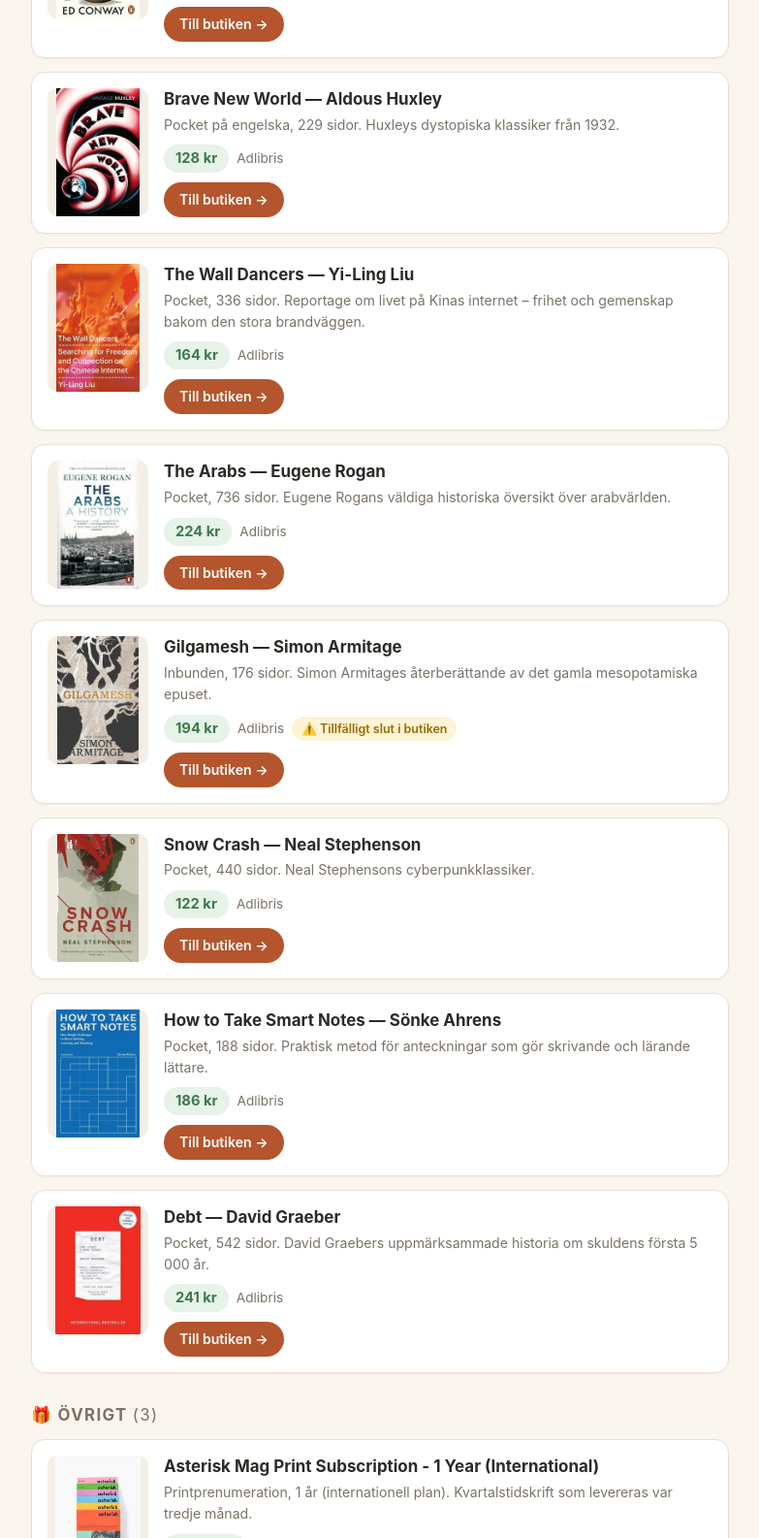
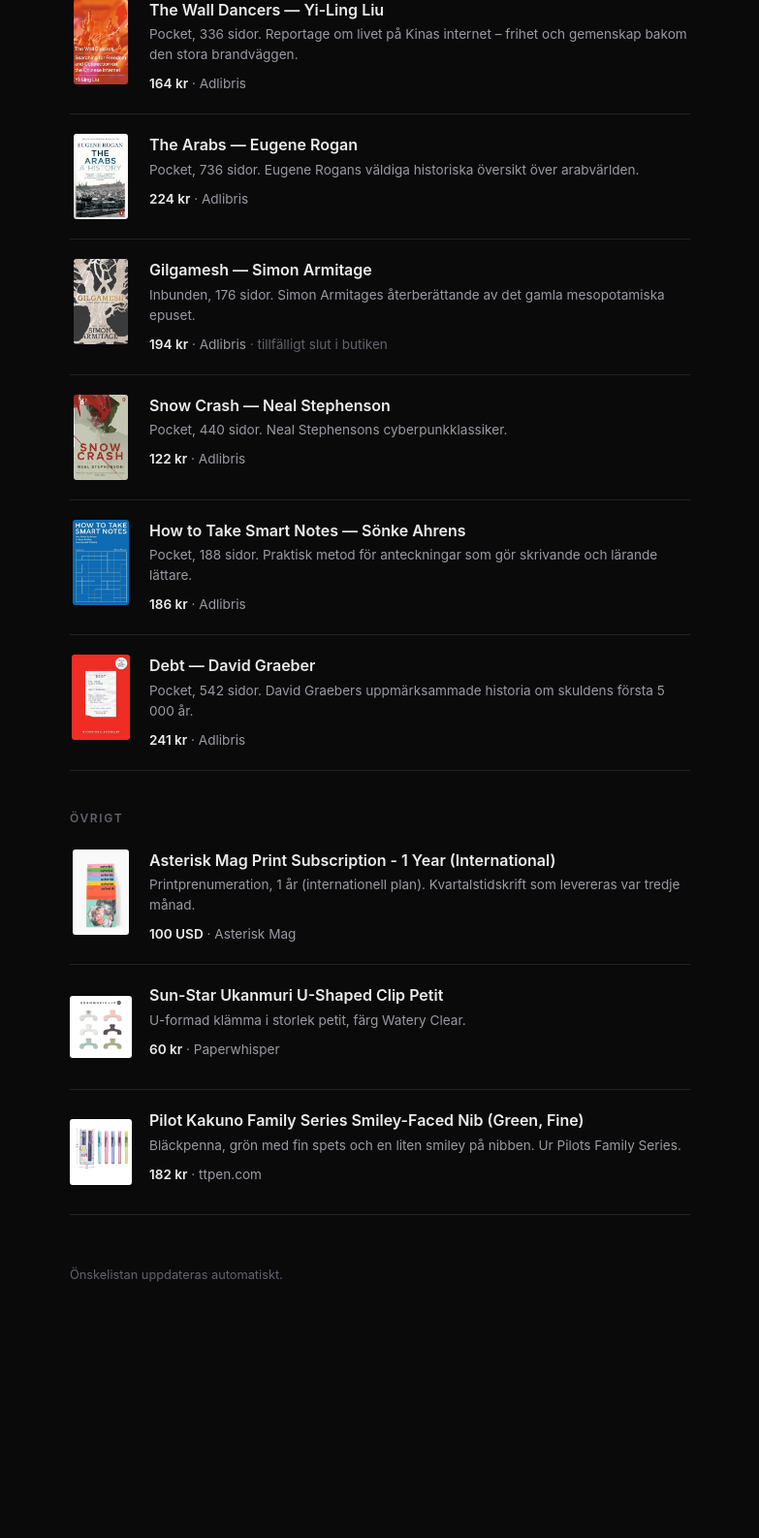
Before and after one commit to closp-employee/wishlist, a plain HTML site: page index.html in a window 1280 px wide. Shown: the part 1214-2800 px from the top of the page at 97% size, without its empty margins (248-1031 px from the left). After the commit the page ends 2603 px from the top, so only its background shows below. Drawn offline with Linux system fonts and the light colour scheme.

Commit message:
Uppdatera önskelistan (2026-11-19 11:59 UTC)

```diff
--- a/index.html
+++ b/index.html
@@ -3,241 +3,199 @@
 <head>
 <meta charset="utf-8">
 <meta name="viewport" content="width=device-width, initial-scale=1">
-<title>🎁 Önskelista</title>
-<meta name="description" content="Min önskelista – böcker, teknik och småsaker.">
+<meta name="color-scheme" content="dark">
+<title>Önskelista</title>
+<meta name="description" content="Min önskelista.">
 <style>
 :root {
-  --bg: #faf6ef; --card: #ffffff; --border: #e8e0d2;
-  --text: #2d2a26; --muted: #7a7267; --accent: #b4552d;
-  --accent-soft: #f6e8dd; --green: #3d7a4f; --green-soft: #e7f2e9;
-  --warn: #9a6b00; --warn-soft: #fdf3d7;
+  --bg: #0a0a0b; --surface: #121214; --line: #232327;
+  --text: #ececee; --muted: #9a9aa3; --faint: #63636e;
 }
 * { box-sizing: border-box; margin: 0; padding: 0; }
+html { color-scheme: dark; }
 body {
   background: var(--bg); color: var(--text);
   font-family: -apple-system, BlinkMacSystemFont, 'Segoe UI', Roboto,
                'Helvetica Neue', Arial, sans-serif;
-  line-height: 1.55; padding: 24px 16px 48px;
+  line-height: 1.55; padding: 56px 20px 64px;
   overflow-x: hidden; overflow-wrap: break-word;
+  -webkit-font-smoothing: antialiased;
 }
-.wrap { max-width: 720px; margin: 0 auto; }
-header { text-align: center; margin-bottom: 28px; }
-h1 { font-size: 2em; letter-spacing: -0.02em; }
-.count {
-  display: inline-block; margin-top: 8px; padding: 3px 14px;
-  background: var(--accent-soft); color: var(--accent);
-  border-radius: 999px; font-size: 0.85em; font-weight: 600;
+.wrap { max-width: 640px; margin: 0 auto; }
+header { margin-bottom: 44px; }
+h1 { font-size: 1.9em; font-weight: 650; letter-spacing: -0.02em; }
+.sub { color: var(--muted); font-size: 0.9em; margin-top: 6px; }
+.intro { color: var(--muted); font-size: 0.9em; margin-top: 16px; max-width: 520px; }
+.export {
+  display: inline-block; margin-top: 20px; padding: 8px 16px;
+  border: 1px solid var(--line); border-radius: 8px;
+  background: var(--surface); color: var(--text);
+  text-decoration: none; font-size: 0.85em;
 }
-.intro {
-  margin: 16px auto 0; max-width: 560px; color: var(--muted);
-  font-size: 0.95em;
+.export:hover { border-color: #3d3d46; }
+h2 {
+  font-size: 0.75em; text-transform: uppercase; letter-spacing: 0.14em;
+  color: var(--faint); font-weight: 600; margin: 40px 0 2px;
 }
-.intro strong { color: var(--text); }
-h2 {
-  font-size: 1.05em; color: var(--muted); text-transform: uppercase;
-  letter-spacing: 0.08em; margin: 30px 0 12px; font-weight: 700;
+.item { display: flex; gap: 18px; padding: 20px 0; border-bottom: 1px solid var(--line); }
+.thumb {
+  flex-shrink: 0; width: 64px; height: 88px;
+  display: flex; align-items: center; justify-content: center;
 }
-.card {
-  display: flex; gap: 16px; background: var(--card);
-  border: 1px solid var(--border); border-radius: 14px;
-  padding: 16px; margin-bottom: 14px;
-  box-shadow: 0 1px 3px rgba(60, 50, 30, 0.05);
-  transition: border-color 0.2s, box-shadow 0.2s;
-}
-.card:hover { border-color: var(--accent); box-shadow: 0 3px 10px rgba(60,50,30,0.10); }
-.thumb {
-  flex-shrink: 0; width: 104px; height: 132px; border-radius: 10px;
-  background: #f4efe6; display: flex; align-items: center;
-  justify-content: center; overflow: hidden;
-}
-.thumb img { max-width: 100%; max-height: 100%; object-fit: contain; }
-.body { flex: 1; min-width: 0; display: flex; flex-direction: column; }
-.body h3 { font-size: 1.06em; line-height: 1.35; margin-bottom: 4px; }
+.thumb img { max-width: 100%; max-height: 100%; object-fit: contain; border-radius: 3px; }
+.body { flex: 1; min-width: 0; }
+.body h3 { font-size: 1em; font-weight: 600; line-height: 1.4; }
 .body h3 a { color: var(--text); text-decoration: none; }
-.body h3 a:hover { color: var(--accent); }
-.desc { color: var(--muted); font-size: 0.88em; margin-bottom: 10px; }
-.meta { display: flex; flex-wrap: wrap; gap: 8px; align-items: center; margin-bottom: 10px; }
-.price {
-  background: var(--green-soft); color: var(--green);
-  font-weight: 700; font-size: 0.92em; padding: 3px 12px;
-  border-radius: 999px; white-space: nowrap;
-}
-.shop { color: var(--muted); font-size: 0.85em; }
-.stock {
-  background: var(--warn-soft); color: var(--warn);
-  font-size: 0.78em; font-weight: 600; padding: 3px 10px;
-  border-radius: 999px;
-}
-.btn {
-  margin-top: auto; align-self: flex-start;
-  background: var(--accent); color: #fff; text-decoration: none;
-  font-size: 0.88em; font-weight: 600; padding: 7px 16px;
-  border-radius: 999px; white-space: nowrap;
-}
-.btn:hover { filter: brightness(1.1); }
-footer {
-  margin-top: 36px; text-align: center; color: var(--muted);
-  font-size: 0.82em;
-}
+.body h3 a:hover { text-decoration: underline; }
+.desc { color: var(--muted); font-size: 0.85em; margin-top: 4px; }
+.meta { margin-top: 9px; font-size: 0.85em; color: var(--muted); }
+.price { color: var(--text); font-weight: 600; }
+.oos { color: var(--faint); }
+footer { margin-top: 52px; color: var(--faint); font-size: 0.8em; }
 @media (max-width: 480px) {
-  body { padding: 16px 10px 36px; }
-  h1 { font-size: 1.6em; }
-  .card { gap: 12px; padding: 12px; }
-  .thumb { width: 84px; height: 110px; }
-  .body h3 { font-size: 0.98em; }
-  .desc { font-size: 0.84em; }
+  body { padding: 36px 16px 48px; }
+  h1 { font-size: 1.55em; }
+  .item { gap: 14px; padding: 16px 0; }
+  .thumb { width: 54px; height: 74px; }
+  .body h3 { font-size: 0.95em; }
+  .desc, .meta { font-size: 0.82em; }
 }
 </style>
 </head>
 <body>
 <div class="wrap">
 <header>
-  <h1>🎁 Önskelista</h1>
-  <span class="count">15 önskningar</span>
-  <p class="intro">Här är saker jag önskar mig. Klicka på en artikel för att komma till butiken.
-  <strong>Köper du något?</strong> Säg gärna till i familjechatten, så undviker vi dubletter!</p>
+  <h1>Önskelista</h1>
+  <p class="sub">15 saker · uppdaterad 19 november 2026</p>
+  <p class="intro">Klicka på en artikel för att komma till butiken. Köper du något? Säg gärna till i familjechatten, så undviker vi dubletter.</p>
+  <a class="export" href="wishlist.xlsx" download>Exportera till Excel</a>
 </header>
 <main>
-  <h2>⌚ Teknik <span style="font-weight:400">(1)</span></h2>
-    <article class="card">
+  <h2>Teknik</h2>
+    <div class="item">
       <a class="thumb" href="https://www.elgiganten.se/product/mobiler-tablets-smartklockor/smart-ring/oura-ring-5-smart-ring-storlek-10-silver/1093403" target="_blank" rel="noopener"><img src="images/58b8cb98f1bd28.jpg" alt="Oura Ring 5 Smart Ring — Silver, Size 10" loading="lazy"></a>
       <div class="body">
         <h3><a href="https://www.elgiganten.se/product/mobiler-tablets-smartklockor/smart-ring/oura-ring-5-smart-ring-storlek-10-silver/1093403" target="_blank" rel="noopener">Oura Ring 5 Smart Ring — Silver, Size 10</a></h3>
         <p class="desc">Silver, storlek 10. Black Friday-pris t.o.m. 30 november (ord. 5 390 kr). Full funktionalitet kräver Oura-medlemskap, ca 6 €/mån.</p>
-        <div class="meta"><span class="price">3 590 kr</span><span class="shop">Elgiganten</span></div>
-        <a class="btn" href="https://www.elgiganten.se/product/mobiler-tablets-smartklockor/smart-ring/oura-ring-5-smart-ring-storlek-10-silver/1093403" target="_blank" rel="noopener">Till butiken →</a>
+        <p class="meta"><span class="price">3 590 kr</span> · Elgiganten</p>
       </div>
-    </article>
-  <h2>📚 Böcker <span style="font-weight:400">(11)</span></h2>
-    <article class="card">
+    </div>
+  <h2>Böcker</h2>
+    <div class="item">
       <a class="thumb" href="https://www.amazon.se/Deceit-Desire-Novel-Literary-Structure/dp/0801818303" target="_blank" rel="noopener"><img src="images/b3ce53521113b3.jpg" alt="Deceit, Desire, and the Novel — René Girard" loading="lazy"></a>
       <div class="body">
         <h3><a href="https://www.amazon.se/Deceit-Desire-Novel-Literary-Structure/dp/0801818303" target="_blank" rel="noopener">Deceit, Desire, and the Novel — René Girard</a></h3>
         <p class="desc">Pocket på engelska. Girards klassiker om begär och imitation. Begagnade från 334 kr, nya från ca 376 kr.</p>
-        <div class="meta"><span class="price">från 334,82 kr</span><span class="shop">Amazon.se</span></div>
-        <a class="btn" href="https://www.amazon.se/Deceit-Desire-Novel-Literary-Structure/dp/0801818303" target="_blank" rel="noopener">Till butiken →</a>
+        <p class="meta"><span class="price">från 334,82 kr</span> · Amazon.se</p>
       </div>
-    </article>
-    <article class="card">
+    </div>
+    <div class="item">
       <a class="thumb" href="https://www.adlibris.com/sv/bok/about-looking-9780747599579" target="_blank" rel="noopener"><img src="images/dd3cd5f263aeee.jpg" alt="About Looking — John Berger" loading="lazy"></a>
       <div class="body">
         <h3><a href="https://www.adlibris.com/sv/bok/about-looking-9780747599579" target="_blank" rel="noopener">About Looking — John Berger</a></h3>
         <p class="desc">Pocket, 224 sidor. Essäer om seende: djur, krigsfotografi, Rodin och Giacometti.</p>
-        <div class="meta"><span class="price">191 kr</span><span class="shop">Adlibris</span></div>
-        <a class="btn" href="https://www.adlibris.com/sv/bok/about-looking-9780747599579" target="_blank" rel="noopener">Till butiken →</a>
+        <p class="meta"><span class="price">191 kr</span> · Adlibris</p>
       </div>
-    </article>
-    <article class="card">
+    </div>
+    <div class="item">
       <a class="thumb" href="https://www.adlibris.com/sv/bok/a-canticle-for-leibowitz-9780356513171" target="_blank" rel="noopener"><img src="images/15cd3cce6e8cf3.jpg" alt="A Canticle for Leibowitz — Walter M. Miller" loading="lazy"></a>
       <div class="body">
         <h3><a href="https://www.adlibris.com/sv/bok/a-canticle-for-leibowitz-9780356513171" target="_blank" rel="noopener">A Canticle for Leibowitz — Walter M. Miller</a></h3>
         <p class="desc">Pocket, 336 sidor. Klassisk postapokalyptisk sci-fi om en ny mörk medeltid och mänsklighetens pånyttfödelse.</p>
-        <div class="meta"><span class="price">142 kr</span><span class="shop">Adlibris</span></div>
-        <a class="btn" href="https://www.adlibris.com/sv/bok/a-canticle-for-leibowitz-9780356513171" target="_blank" rel="noopener">Till butiken →</a>
+        <p class="meta"><span class="price">142 kr</span> · Adlibris</p>
       </div>
-    </article>
-    <article class="card">
+    </div>
+    <div class="item">
       <a class="thumb" href="https://www.adlibris.com/sv/bok/material-world-9780753559178" target="_blank" rel="noopener"><img src="images/1d2f0ffa401e01.jpg" alt="Material World — Ed Conway" loading="lazy"></a>
       <div class="body">
         <h3><a href="https://www.adlibris.com/sv/bok/material-world-9780753559178" target="_blank" rel="noopener">Material World — Ed Conway</a></h3>
         <p class="desc">Pocket, 512 sidor. De sex råmaterialen som formar vår civilisation: sand, salt, järn, koppar, olja och litium.</p>
-        <div class="meta"><span class="price">145 kr</span><span class="shop">Adlibris</span></div>
-        <a class="btn" href="https://www.adlibris.com/sv/bok/material-world-9780753559178" target="_blank" rel="noopener">Till butiken →</a>
+        <p class="meta"><span class="price">145 kr</span> · Adlibris</p>
       </div>
-    </article>
-    <article class="card">
+    </div>
+    <div class="item">
       <a class="thumb" href="https://www.adlibris.com/sv/bok/brave-new-world-9780099518471" target="_blank" rel="noopener"><img src="images/21084cb1aa55f3.jpg" alt="Brave New World — Aldous Huxley" loading="lazy"></a>
       <div class="body">
         <h3><a href="https://www.adlibris.com/sv/bok/brave-new-world-9780099518471" target="_blank" rel="noopener">Brave New World — Aldous Huxley</a></h3>
         <p class="desc">Pocket på engelska, 229 sidor. Huxleys dystopiska klassiker från 1932.</p>
-        <div class="meta"><span class="price">128 kr</span><span class="shop">Adlibris</span></div>
-        <a class="btn" href="https://www.adlibris.com/sv/bok/brave-new-world-9780099518471" target="_blank" rel="noopener">Till butiken →</a>
+        <p class="meta"><span class="price">128 kr</span> · Adlibris</p>
       </div>
-    </article>
-    <article class="card">
+    </div>
+    <div class="item">
       <a class="thumb" href="https://www.adlibris.com/sv/bok/the-wall-dancers-9781806172924" target="_blank" rel="noopener"><img src="images/dc1e05f19c5dc8.jpg" alt="The Wall Dancers — Yi-Ling Liu" loading="lazy"></a>
       <div class="body">
         <h3><a href="https://www.adlibris.com/sv/bok/the-wall-dancers-9781806172924" target="_blank" rel="noopener">The Wall Dancers — Yi-Ling Liu</a></h3>
         <p class="desc">Pocket, 336 sidor. Reportage om livet på Kinas internet – frihet och gemenskap bakom den stora brandväggen.</p>
-        <div class="meta"><span class="price">164 kr</span><span class="shop">Adlibris</span></div>
-        <a class="btn" href="https://www.adlibris.com/sv/bok/the-wall-dancers-9781806172924" target="_blank" rel="noopener">Till butiken →</a>
+        <p class="meta"><span class="price">164 kr</span> · Adlibris</p>
       </div>
-    </article>
-    <article class="card">
+    </div>
+    <div class="item">
       <a class="thumb" href="https://www.adlibris.com/sv/bok/the-arabs-9780141986548" target="_blank" rel="noopener"><img src="images/d6591d2d3caf19.jpg" alt="The Arabs — Eugene Rogan" loading="lazy"></a>
       <div class="body">
         <h3><a href="https://www.adlibris.com/sv/bok/the-arabs-9780141986548" target="_blank" rel="noopener">The Arabs — Eugene Rogan</a></h3>
         <p class="desc">Pocket, 736 sidor. Eugene Rogans väldiga historiska översikt över arabvärlden.</p>
-        <div class="meta"><span class="price">224 kr</span><span class="shop">Adlibris</span></div>
-        <a class="btn" href="https://www.adlibris.com/sv/bok/the-arabs-9780141986548" target="_blank" rel="noopener">Till butiken →</a>
+        <p class="meta"><span class="price">224 kr</span> · Adlibris</p>
       </div>
-    </article>
-    <article class="card">
+    </div>
+    <div class="item">
       <a class="thumb" href="https://www.adlibris.com/sv/bok/gilgamesh-9780571357246" target="_blank" rel="noopener"><img src="images/70903464529304.jpg" alt="Gilgamesh — Simon Armitage" loading="lazy"></a>
       <div class="body">
         <h3><a href="https://www.adlibris.com/sv/bok/gilgamesh-9780571357246" target="_blank" rel="noopener">Gilgamesh — Simon Armitage</a></h3>
         <p class="desc">Inbunden, 176 sidor. Simon Armitages återberättande av det gamla mesopotamiska epuset.</p>
-        <div class="meta"><span class="price">194 kr</span><span class="shop">Adlibris</span><span class="stock">⚠️ Tillfälligt slut i butiken</span></div>
-        <a class="btn" href="https://www.adlibris.com/sv/bok/gilgamesh-9780571357246" target="_blank" rel="noopener">Till butiken →</a>
+        <p class="meta"><span class="price">194 kr</span> · Adlibris <span class="oos">· tillfälligt slut i butiken</span></p>
       </div>
-    </article>
-    <article class="card">
+    </div>
+    <div class="item">
       <a class="thumb" href="https://www.adlibris.com/sv/bok/snow-crash-9780241953181" target="_blank" rel="noopener"><img src="images/45a8e300e86994.jpg" alt="Snow Crash — Neal Stephenson" loading="lazy"></a>
       <div class="body">
         <h3><a href="https://www.adlibris.com/sv/bok/snow-crash-9780241953181" target="_blank" rel="noopener">Snow Crash — Neal Stephenson</a></h3>
         <p class="desc">Pocket, 440 sidor. Neal Stephensons cyberpunkklassiker.</p>
-        <div class="meta"><span class="price">122 kr</span><span class="shop">Adlibris</span></div>
-        <a class="btn" href="https://www.adlibris.com/sv/bok/snow-crash-9780241953181" target="_blank" rel="noopener">Till butiken →</a>
+        <p class="meta"><span class="price">122 kr</span> · Adlibris</p>
       </div>
-    </article>
-    <article class="card">
+    </div>
+    <div class="item">
       <a class="thumb" href="https://www.adlibris.com/sv/bok/how-to-take-smart-notes-9783982438801" target="_blank" rel="noopener"><img src="images/429a2f1a842e61.jpg" alt="How to Take Smart Notes — Sönke Ahrens" loading="lazy"></a>
       <div class="body">
         <h3><a href="https://www.adlibris.com/sv/bok/how-to-take-smart-notes-9783982438801" target="_blank" rel="noopener">How to Take Smart Notes — Sönke Ahrens</a></h3>
         <p class="desc">Pocket, 188 sidor. Praktisk metod för anteckningar som gör skrivande och lärande lättare.</p>
-        <div class="meta"><span class="price">186 kr</span><span class="shop">Adlibris</span></div>
-        <a class="btn" href="https://www.adlibris.com/sv/bok/how-to-take-smart-notes-9783982438801" target="_blank" rel="noopener">Till butiken →</a>
+        <p class="meta"><span class="price">186 kr</span> · Adlibris</p>
       </div>
-    </article>
-    <article class="card">
+    </div>
+    <div class="item">
       <a class="thumb" href="https://www.adlibris.com/sv/bok/debt-9781612194196" target="_blank" rel="noopener"><img src="images/996d75d51d456a.jpg" alt="Debt — David Graeber" loading="lazy"></a>
       <div class="body">
         <h3><a href="https://www.adlibris.com/sv/bok/debt-9781612194196" target="_blank" rel="noopener">Debt — David Graeber</a></h3>
         <p class="desc">Pocket, 542 sidor. David Graebers uppmärksammade historia om skuldens första 5 000 år.</p>
-        <div class="meta"><span class="price">241 kr</span><span class="shop">Adlibris</span></div>
-        <a class="btn" href="https://www.adlibris.com/sv/bok/debt-9781612194196" target="_blank" rel="noopener">Till butiken →</a>
+        <p class="meta"><span class="price">241 kr</span> · Adlibris</p>
       </div>
-    </article>
-  <h2>🎁 Övrigt <span style="font-weight:400">(3)</span></h2>
-    <article class="card">
+    </div>
+  <h2>Övrigt</h2>
+    <div class="item">
       <a class="thumb" href="https://store.asteriskmag.com/products/print-subscription-1-year-international-non-us-based?selling_plan=694333866300" target="_blank" rel="noopener"><img src="images/06d02da902df0b.jpg" alt="Asterisk Mag Print Subscription - 1 Year (International)" loading="lazy"></a>
       <div class="body">
         <h3><a href="https://store.asteriskmag.com/products/print-subscription-1-year-international-non-us-based?selling_plan=694333866300" target="_blank" rel="noopener">Asterisk Mag Print Subscription - 1 Year (International)</a></h3>
         <p class="desc">Printprenumeration, 1 år (internationell plan). Kvartalstidskrift som levereras var tredje månad.</p>
-        <div class="meta"><span class="price">100 USD</span><span class="shop">Asterisk Mag</span></div>
-        <a class="btn" href="https://store.asteriskmag.com/products/print-subscription-1-year-international-non-us-based?selling_plan=694333866300" target="_blank" rel="noopener">Till butiken →</a>
+        <p class="meta"><span class="price">100 USD</span> · Asterisk Mag</p>
       </div>
-    </article>
-    <article class="card">
+    </div>
+    <div class="item">
       <a class="thumb" href="https://paperwhisper.com/sv/products/sun-star-ukanmuri-u-shaped-clip-petit?variant=51286656319825" target="_blank" rel="noopener"><img src="images/5a47df53dcc250.jpg" alt="Sun-Star Ukanmuri U-Shaped Clip Petit" loading="lazy"></a>
       <div class="body">
         <h3><a href="https://paperwhisper.com/sv/products/sun-star-ukanmuri-u-shaped-clip-petit?variant=51286656319825" target="_blank" rel="noopener">Sun-Star Ukanmuri U-Shaped Clip Petit</a></h3>
         <p class="desc">U-formad klämma i storlek petit, färg Watery Clear.</p>
-        <div class="meta"><span class="price">60 kr</span><span class="shop">Paperwhisper</span></div>
-        <a class="btn" href="https://paperwhisper.com/sv/products/sun-star-ukanmuri-u-shaped-clip-petit?variant=51286656319825" target="_blank" rel="noopener">Till butiken →</a>
+        <p class="meta"><span class="price">60 kr</span> · Paperwhisper</p>
       </div>
-    </article>
-    <article class="card">
+    </div>
+    <div class="item">
       <a class="thumb" href="https://www.ttpen.com/products/pilot-kakuno-fountain-pen-family-series-smiley-faced-nib?variant=51418542178609&amp;country=SE&amp;currency=SEK" target="_blank" rel="noopener"><img src="images/611ab6be197f04.jpg" alt="Pilot Kakuno Family Series Smiley-Faced Nib (Green, Fine)" loading="lazy"></a>
       <div class="body">
         <h3><a href="https://www.ttpen.com/products/pilot-kakuno-fountain-pen-family-series-smiley-faced-nib?variant=51418542178609&amp;country=SE&amp;currency=SEK" target="_blank" rel="noopener">Pilot Kakuno Family Series Smiley-Faced Nib (Green, Fine)</a></h3>
         <p class="desc">Bläckpenna, grön med fin spets och en liten smiley på nibben. Ur Pilots Family Series.</p>
-        <div class="meta"><span class="price">182 kr</span><span class="shop">ttpen.com</span></div>
-        <a class="btn" href="https://www.ttpen.com/products/pilot-kakuno-fountain-pen-family-series-smiley-faced-nib?variant=51418542178609&amp;country=SE&amp;currency=SEK" target="_blank" rel="noopener">Till butiken →</a>
+        <p class="meta"><span class="price">182 kr</span> · ttpen.com</p>
       </div>
-    </article>
+    </div>
 </main>
-<footer>Senast uppdaterad 19 november 2026 · 15 önskningar</footer>
+<footer>Önskelistan uppdateras automatiskt.</footer>
 </div>
 </body>
 </html>
```
Also changed, not shown: 1 other file.
